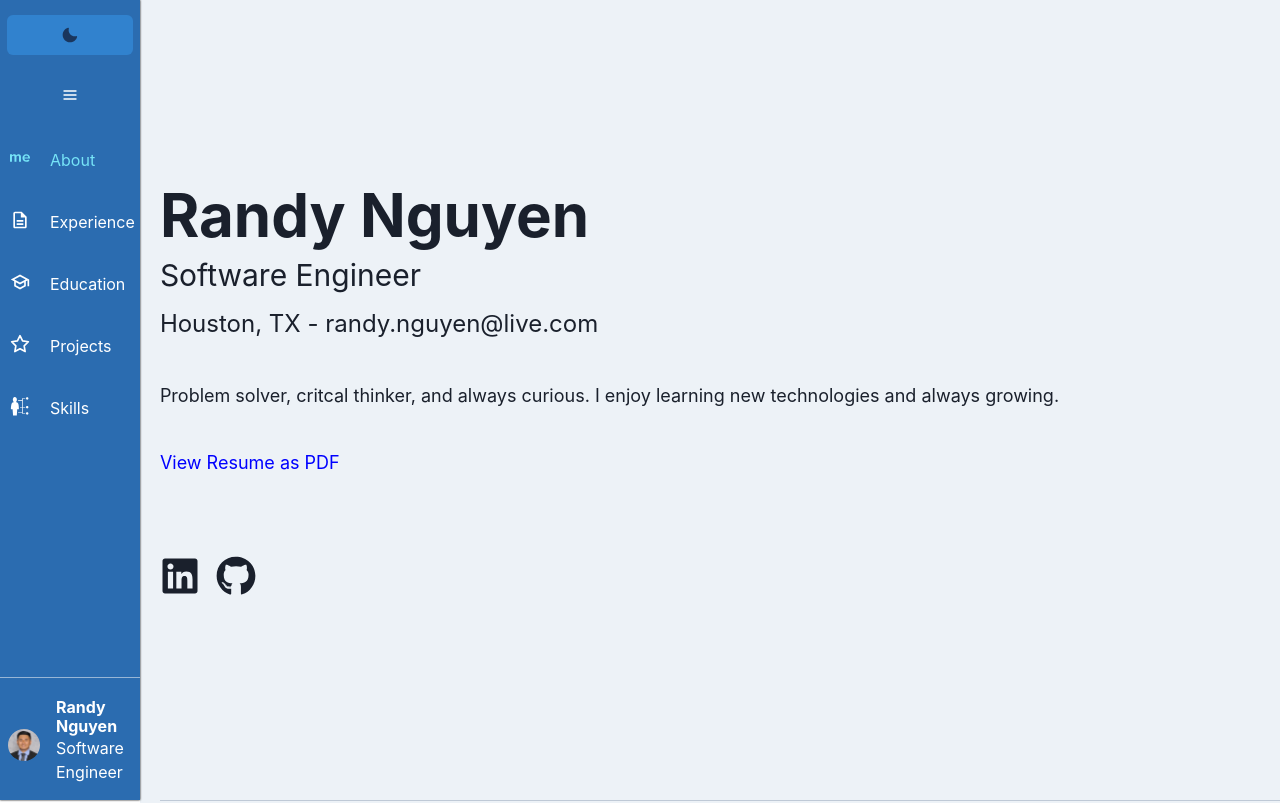
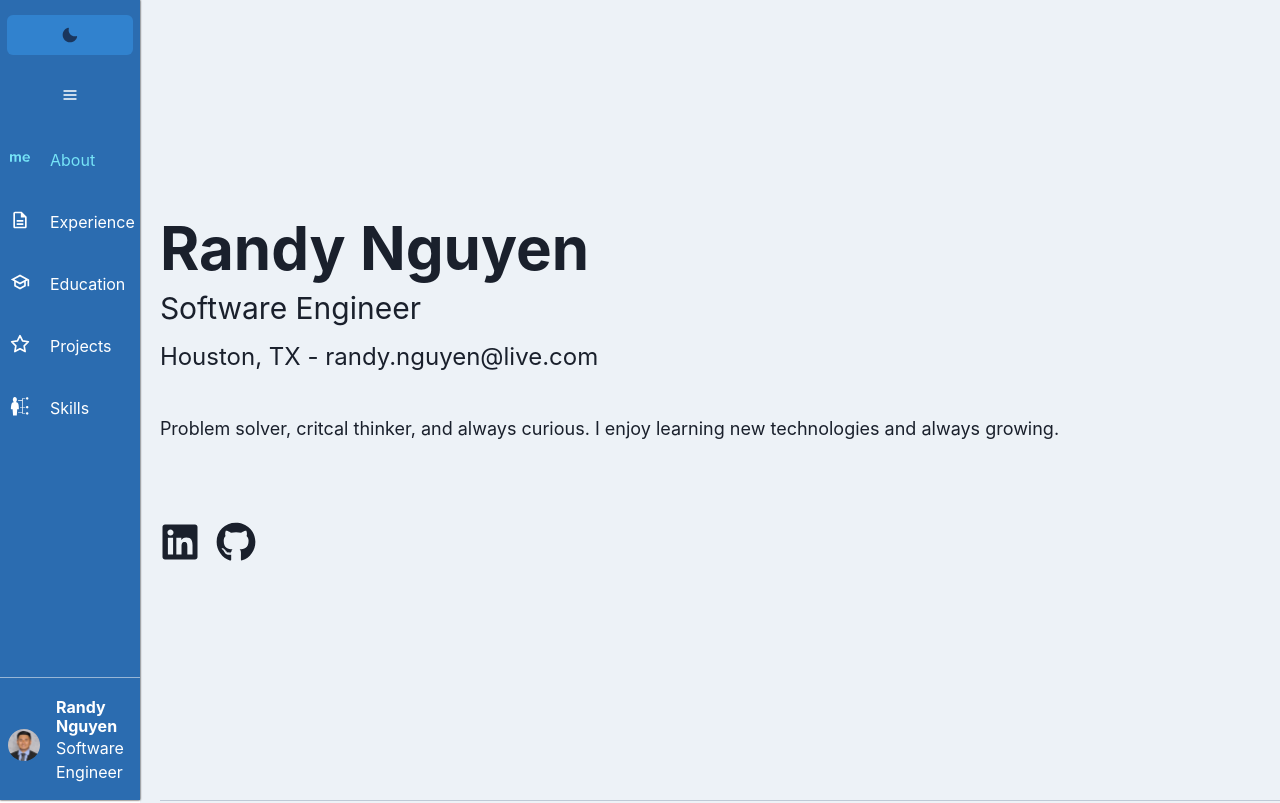
Before and after one commit to nguyen566/nguyen566.github.io, a Next.js app: page / in a window 1280 px wide. Shown: the top 803 px of the page. Built offline with nearby package versions, Linux system fonts and the light colour scheme.

Commit message:
Removed view resume

```diff
--- a/src/components/About.tsx
+++ b/src/components/About.tsx
@@ -27,11 +27,11 @@ const About = () => {
 			<Text fontSize="lg" mb={10}>
 				{about[0].description}
 			</Text>
-			<Text fontSize="lg" mb={10} color="blue">
+			{/* <Text fontSize="lg" mb={10} color="blue">
 				<Link href={"Randy_Nguyen_Resume.pdf"}>
 					<a target={"_blank"}>View Resume as PDF</a>
 				</Link>
-			</Text>
+			</Text> */}
 			<Flex flexDir={"row"} my={10} justifyContent="start" gap="1rem">
 				<IconButton
 					as="a"
```
